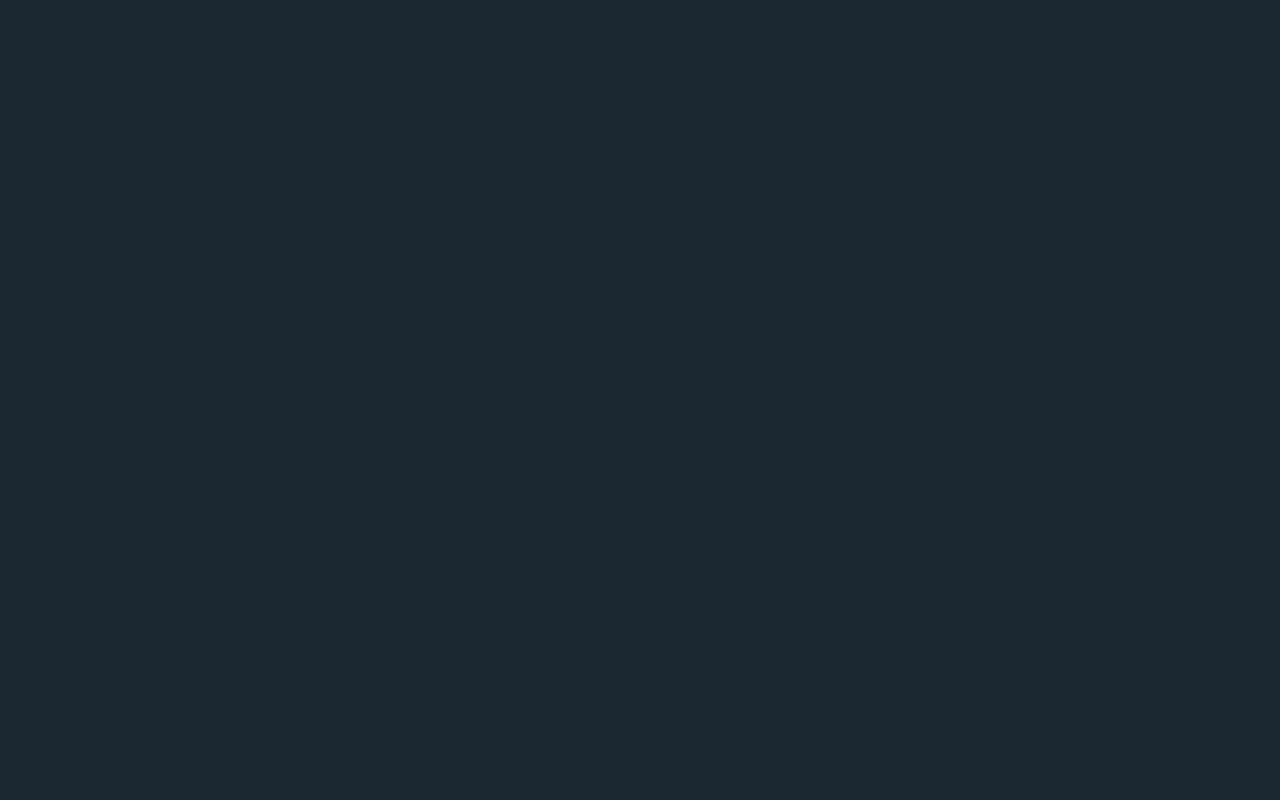
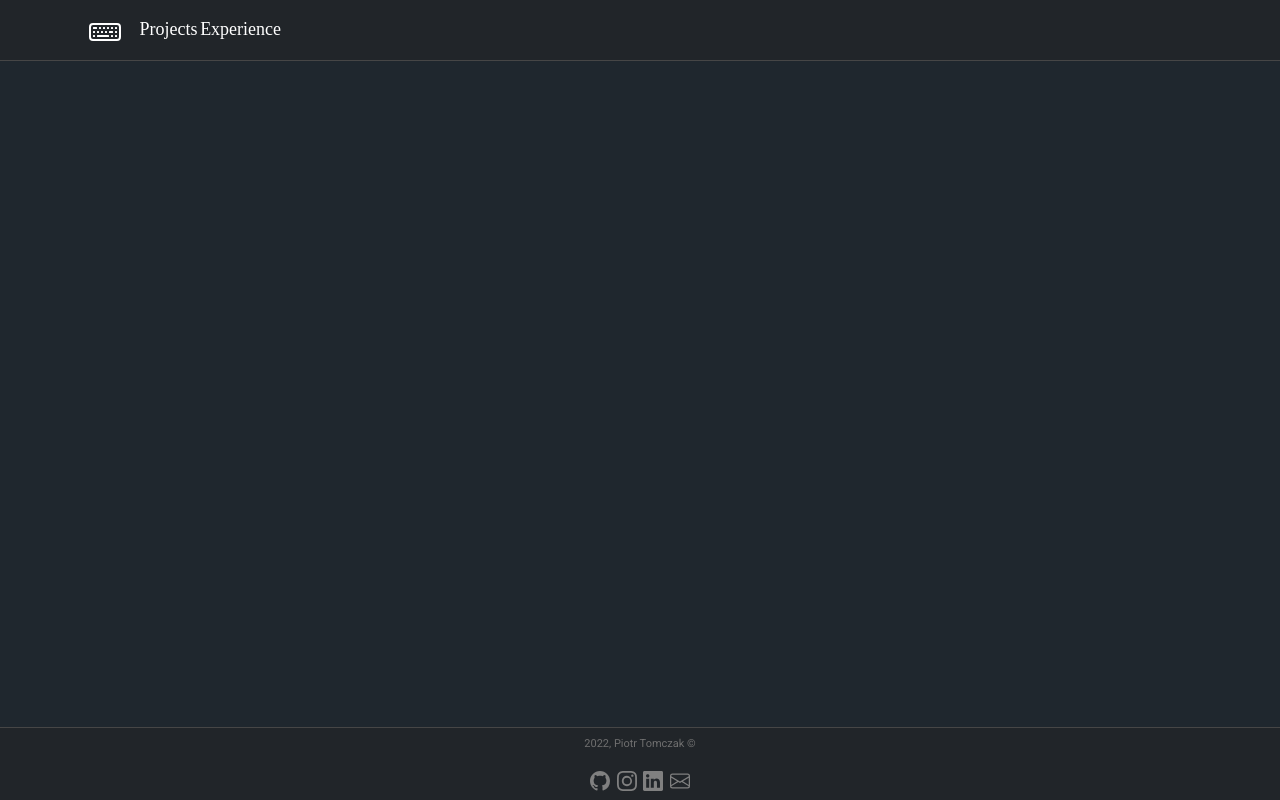
Before and after one commit to amelinium23/portfolio, a React (Create React App) app in the folder portfolio-app/: page /experience in a window 1280 px wide. Before the commit this address had no page. Built offline with nearby package versions, Linux system fonts and the light colour scheme; a small style sheet from the web is missing.

Commit message:
some refactor and new type with new page

```diff
--- a/portfolio-app/src/components/App.tsx
+++ b/portfolio-app/src/components/App.tsx
@@ -1,14 +1,16 @@
+import { FunctionComponent } from "react"
+import { Route, Routes } from "react-router-dom"
 import AppWrapper from "./AppWrapper"
-import Projects from "./Projects"
-import { Route, Routes } from "react-router-dom"
+import Projects from "../pages/Projects"
+import Experience from "../pages/Experience"
 import "../css/App.css"
-import { FunctionComponent } from "react"
 
 const App: FunctionComponent = () => {
   return (
     <Routes>
       <Route path="/" element={<AppWrapper />} />
       <Route path="/projects" element={<Projects />} />
+      <Route path="/experience" element={<Experience />} />
     </Routes>
   )
 }
--- a/portfolio-app/src/components/AppWrapper.tsx
+++ b/portfolio-app/src/components/AppWrapper.tsx
@@ -1,5 +1,5 @@
 import { FunctionComponent } from "react"
-import AboutMe from "./AboutMe"
+import AboutMe from "../pages/AboutMe"
 import Footer from "./Footer"
 import Header from "./Header"
 import TechnologiesUse from "./Technologies"
--- a/portfolio-app/src/components/Header.tsx
+++ b/portfolio-app/src/components/Header.tsx
@@ -8,7 +8,7 @@ export default function Header() {
   }
 
   const brandStyle = {
-    marginLeft: "1vw",
+    marginLeft: "0.55vw",
   }
 
   const linkStyle = {
@@ -16,6 +16,7 @@ export default function Header() {
     textDecoration: "none",
     fontSize: "large",
     fontFamily: "Cascadia Code",
+    marginRight: "0.2vw",
   }
 
   return (
@@ -30,6 +31,9 @@ export default function Header() {
           <Link style={linkStyle} to="/projects">
             Projects
           </Link>
+          <Link style={linkStyle} to="/experience">
+            Experience
+          </Link>
         </Nav>
       </Container>
     </Navbar>
--- /dev/null
+++ b/portfolio-app/src/css/Header.css
@@ -0,0 +1,17 @@
+a,
+.link,
+.link a {
+  color: "white";
+  text-decoration: "none";
+  font-size: "large";
+  font-family: "Cascadia Code";
+  margin-right: "0.2vw";
+}
+
+.navbar {
+  border-bottom: "1px solid #464646";
+}
+
+.brand {
+  margin-left: "1vw";
+}
--- a/portfolio-app/src/components/AboutMe.tsx
+++ b/portfolio-app/src/pages/AboutMe.tsx
@@ -14,7 +14,7 @@ const AboutMe: FunctionComponent = () => {
   }
 
   return (
-    <Container style={{ marginTop: "2vh" }}>
+    <Container>
       <Container className="headerContainer">
         <h5 className="aboutMeHeader">About Me</h5>
       </Container>
@@ -34,7 +34,7 @@ const AboutMe: FunctionComponent = () => {
         <Col md={4} style={imageStyle}>
           <Image
             className="aboutMeImage"
-            src="https://o.remove.bg/downloads/f8cd755e-f366-4cc7-b7be-304b452ae84e/Zdj%C4%99cie_portfolio_kolor-removebg-preview.png"
+            src="https://avatars.githubusercontent.com/u/64201816?v=4"
           />
         </Col>
       </Container>
--- /dev/null
+++ b/portfolio-app/src/pages/Experience.tsx
@@ -0,0 +1,15 @@
+import { FunctionComponent } from "react"
+import Footer from "../components/Footer"
+import Header from "../components/Header"
+
+const Experience: FunctionComponent = () => {
+  return (
+    <div className="appContainer">
+      <Header />
+
+      <Footer />
+    </div>
+  )
+}
+
+export default Experience
```
Also changed, not shown: portfolio-app/src/assets/experience.json (added, +24 -0 lines), portfolio-app/src/pages/Projects.tsx (renamed from portfolio-app/src/components/Projects.tsx, +4 -4 lines), portfolio-app/src/types/IExperience.ts (added, +11 -0 lines).
